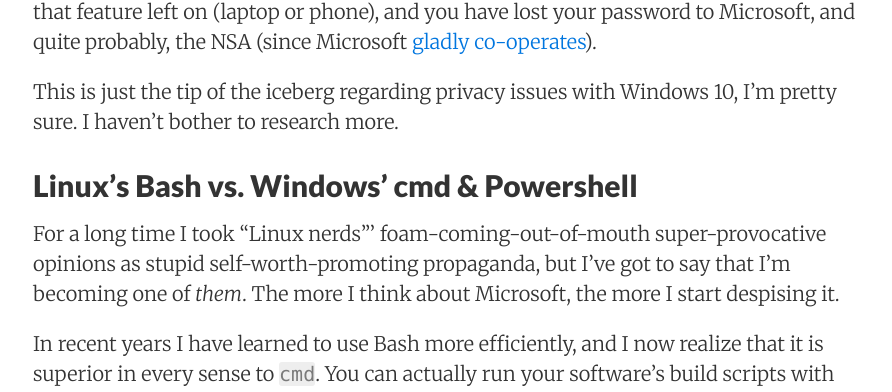
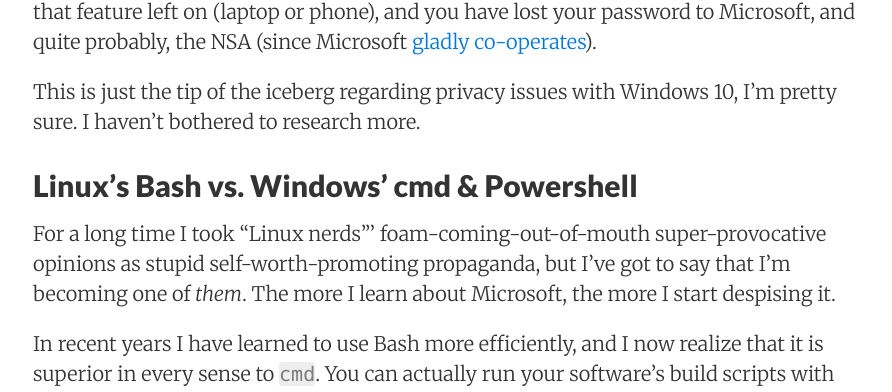
Before and after one commit to joonas-fi/joonas.fi, a Jekyll site: the page built from blog/_posts/2016/2016-06-23-microsoft-you-make-miserable-software.md, in a window 1280 px wide and 900 px high, scrolled down 2260 px. Shown: the part 181-573 px from the top of the window, without its empty margins (187-1079 px from the left). Built offline with Jekyll 4.4.1, drawn with Linux system fonts in a browser that asks for light colours; nearby versions of some CDN libraries; comment, search, counter and statistics services are not loaded.

Commit message:
Fix a couple typos

```diff
--- a/blog/_posts/2016/2016-06-23-microsoft-you-make-miserable-software.md
+++ b/blog/_posts/2016/2016-06-23-microsoft-you-make-miserable-software.md
@@ -55,13 +55,13 @@
 And even if you disable this feature, all it takes is **one friend** logging in to your Wifi with that feature left on (laptop or phone),
 and you have lost your password to Microsoft, and quite probably, the NSA (since Microsoft [gladly co-operates](http://techrights.org/wiki/index.php/Microsoft_and_the_NSA)).
 
-This is just the tip of the iceberg regarding privacy issues with Windows 10, I'm pretty sure. I haven't bother to research more.
+This is just the tip of the iceberg regarding privacy issues with Windows 10, I'm pretty sure. I haven't bothered to research more.
 
 Linux's Bash vs. Windows' cmd & Powershell
 ------------------------------------------
 
 For a long time I took "Linux nerds"' foam-coming-out-of-mouth super-provocative opinions as stupid self-worth-promoting
-propaganda, but I've got to say that I'm becoming one of *them*. The more I think about Microsoft, the more I start despising it.
+propaganda, but I've got to say that I'm becoming one of *them*. The more I learn about Microsoft, the more I start despising it.
 
 In recent years I have learned to use Bash more efficiently, and I now realize that it is superior in every sense to `cmd`.
 You can actually run your software's build scripts with Bash, whereas in Windows with `cmd` it varies from *unmanageable* to *very painful*.
```
